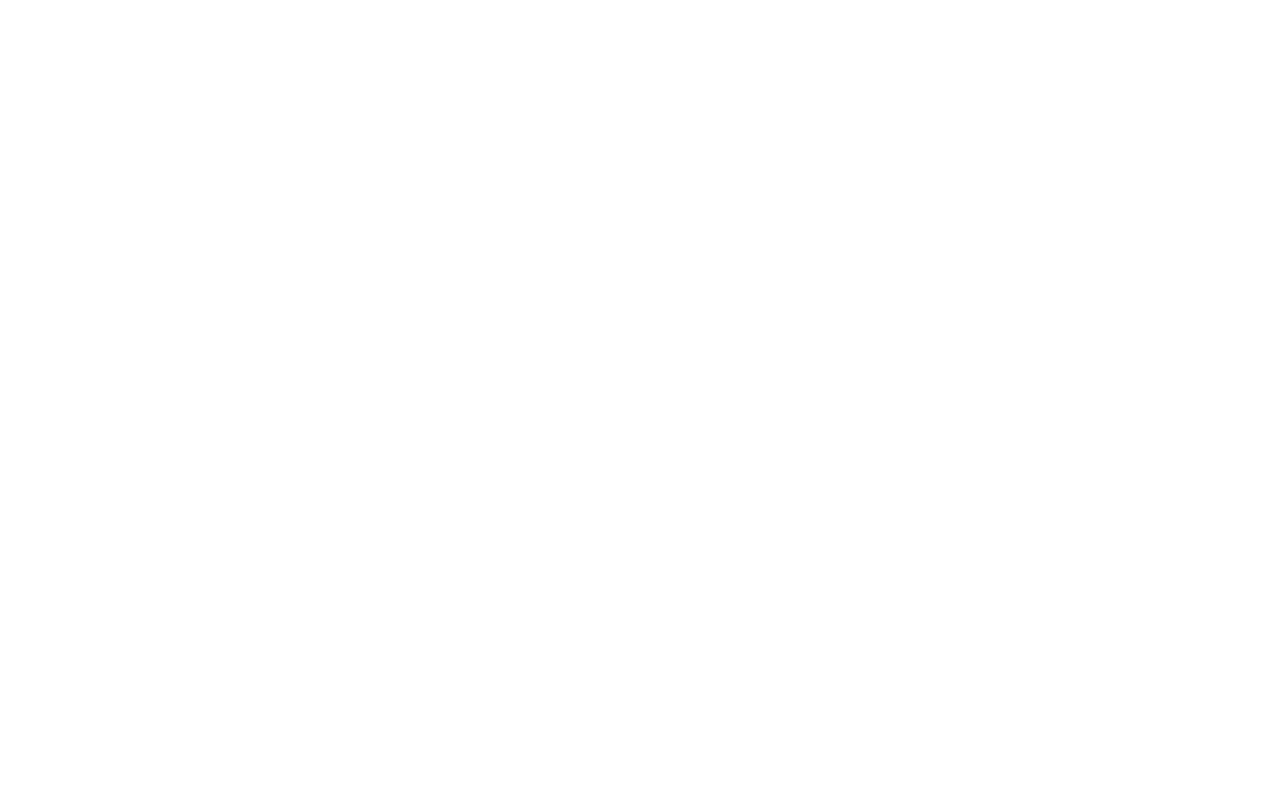
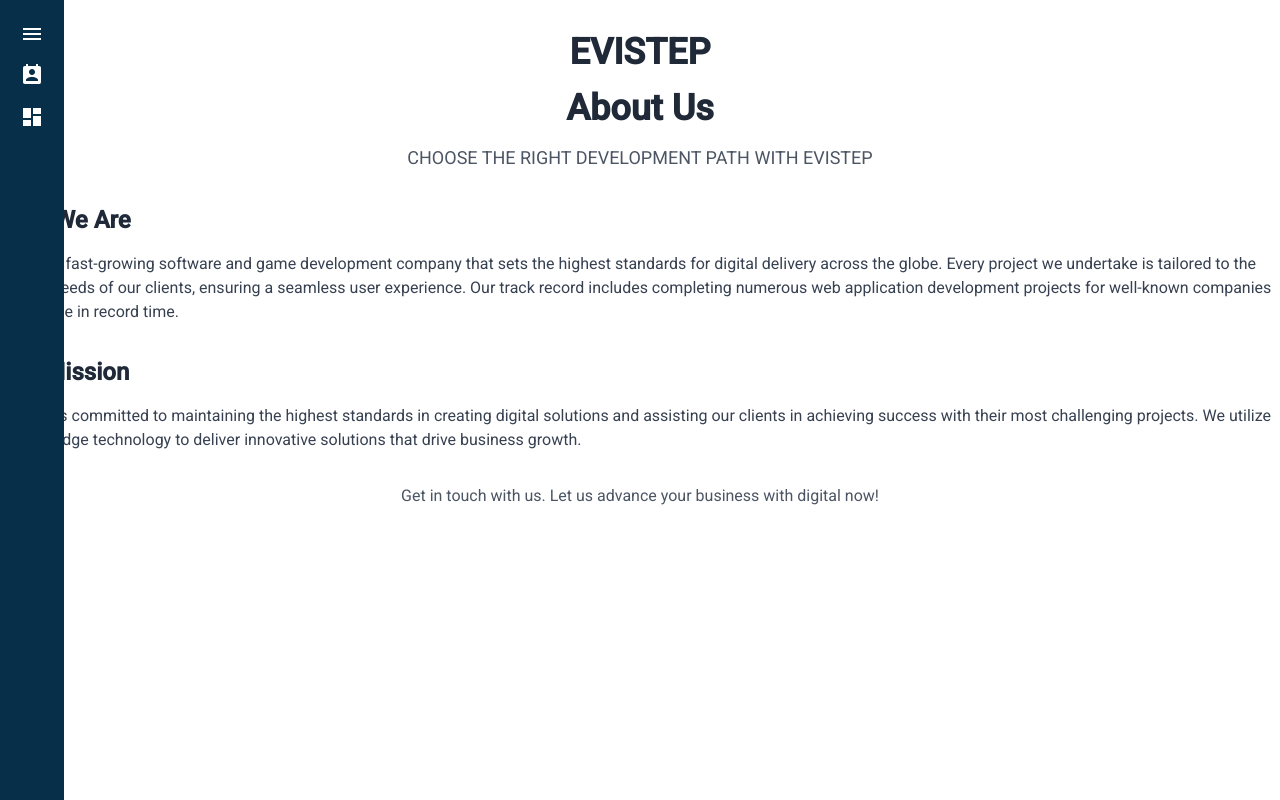
Before and after one commit to Karavarichyan/vueTest, a Vue app: page /dashboard/Intiresting in a window 1280 px wide. Before the commit this address had no page. Built offline with nearby package versions, Linux system fonts and the light colour scheme.

Commit message:
finsh task 0202

```diff
--- a/src/router/index.js
+++ b/src/router/index.js
@@ -54,6 +54,10 @@
             path: "InfoPostOnliU", // route: /
             component: () => import('@/views/dashboard/OnliUserInfoView.vue'),
           },
+          {
+            path: "Intiresting", // route: /
+            component: () => import('@/views/dashboard/intrestingInfo.vue'),
+          },
         // {
         //   path: "infot", // route: / OnliUserInfoView
         //   component: () => import('@/views/login/testInfoUser.vue'),
--- a/src/views/dashboard/AllUserInfoView.vue
+++ b/src/views/dashboard/AllUserInfoView.vue
@@ -2,21 +2,19 @@
     <div class="container mx-auto mt-8">
       <h1 class="text-4xl font-bold mb-8 text-center text-gray-800">Posts Information</h1>
       <ul class="grid grid-cols-1 md:grid-cols-2 lg:grid-cols-3 gap-8">
-        <!-- <li v-for="post in posts" :key="post.id" class="mb-8 p-6 bg-white border border-gray-300 rounded-md shadow-md hover:shadow-lg transition">
+        <li v-for="post in posts" :key="post.id" class="mb-8 p-6 bg-white border border-gray-300 rounded-md shadow-md hover:shadow-lg transition">
           <h2 class="text-xl font-semibold mb-4 text-gray-900">{{ post.title }}</h2>
           <p class="text-gray-700">{{ post.body }}</p>
-        </li> -->
+        </li>
       </ul>
     </div>
   </template>
-<!--
+
   <script setup>
   import { ref, onMounted } from 'vue';
   import axios from 'axios';
-
-  const posts = ref([]);
-
-  onMounted(async () => {
+    const posts = ref([]);
+    onMounted(async () => {
     try {
       const response = await axios.get('https://jsonplaceholder.typicode.com/posts');
       posts.value = response.data;
@@ -24,4 +22,4 @@
       console.error('Error fetching posts:', error);
     }
   });
-  </script> -->
+  </script>
--- a/src/views/dashboard/LayoutView.vue
+++ b/src/views/dashboard/LayoutView.vue
@@ -1,26 +1,21 @@
 <template>
     <div class="flex">
-    <!-- Sidebar -->
-    <div class="w-full flex max-w-16 min-h-screen bg-sky-950 p-4">
-      <div>
-        <img class="py-3" src="@/assets/menu1.png" alt="oop" />
-        <!-- <img class="py-3" src="@/assets/menu3.png" alt="oop" /> -->
+      <div class="w-full max-w-16 min-h-screen bg-sky-950 p-4 fixed">
+        <div class="flex flex-col items-center">
+          <router-link to="/dashboard/Intiresting">
+            <img class="py-3" src="@/assets/menu1.png" alt="Главная страница" />
+          </router-link>
           <router-link to="/dashboard/Info">
-            <img class="py-3" src="@/assets/menu3.png" alt="Home Page" />
+            <img class="py-3" src="@/assets/menu3.png" alt="Главная страница" />
           </router-link>
           <router-link to="/dashboard/InfoPost">
-            <img class="py-3" src="@/assets/menu2.png" alt="oop" />
+            <img class="py-3" src="@/assets/menu2.png" alt="Что-то еще" />
           </router-link>
-        <!-- <img class="py-3" src="@/assets/menu2.png" alt="oop" /> -->
-
         </div>
       </div>
 
-    <!-- Main Content -->
       <div class="flex-1 flex items-center justify-center min-w-96">
         <RouterView />
       </div>
     </div>
   </template>
-<script setup>
-</script>
--- a/src/views/dashboard/OnliUserInfoView.vue
+++ b/src/views/dashboard/OnliUserInfoView.vue
@@ -2,15 +2,15 @@
     <div class="container mx-auto mt-8">
       <h1 class="text-4xl font-bold mb-8 text-center text-gray-800">Users Posts Information</h1>
       <ul class="grid grid-cols-1 md:grid-cols-2 lg:grid-cols-3 gap-8">
-        <!-- <li v-for="post in userPosts" :key="post.id" class="mb-8 p-6 bg-white border border-gray-300 rounded-md shadow-md hover:shadow-lg transition">
+        <li v-for="post in userPosts" :key="post.id" class="mb-8 p-6 bg-white border border-gray-300 rounded-md shadow-md hover:shadow-lg transition">
           <h2 class="text-xl font-semibold mb-4 text-gray-900">{{ post.title }}</h2>
           <p class="text-gray-700">{{ post.body }}</p>
-        </li> -->
+        </li>
       </ul>
     </div>
   </template>
 
-  <!-- <script setup>
+   <script setup>
   import { ref, onMounted } from 'vue';
   import axios from 'axios';
 
@@ -18,10 +18,10 @@
 
   onMounted(async () => {
     try {
-      //  enter
+
       const user = JSON.parse(localStorage.getItem('userData'));
 
-      //  ID
+
       if (user && user.id) {
         const response = await axios.get(`https://jsonplaceholder.typicode.com/posts?userId=${user.id}`);
         userPosts.value = response.data;
@@ -32,4 +32,4 @@
       console.error('Error:', error);
     }
   });
-  </script> -->
+  </script>
--- a/src/views/dashboard/PostUserView.vue
+++ b/src/views/dashboard/PostUserView.vue
@@ -11,14 +11,16 @@
 <template>
     <div class="flex space-x-4">
         <router-link to="/dashboard/InfoPostAll">
-        <button class="bg-blue-500 hover:bg-blue-700 text-white font-bold py-2 px-4 rounded">
+          <button class="bg-transparent text-black font-bold py-2 px-4 border-b-2 border-transparent hover:border-gray-500 transition duration-300">
             All
           </button>
         </router-link>
         <router-link to="/dashboard/InfoPostOnliU">
-        <button class="bg-green-500 hover:bg-green-700 text-white font-bold py-2 px-4 rounded">
+          <button class="bg-transparent text-black font-bold py-2 px-4 border-b-2 border-transparent hover:border-gray-500 transition duration-300">
             Onli User Info
           </button>
         </router-link>
       </div>
+
+
   </template>
--- /dev/null
+++ b/src/views/dashboard/intrestingInfo.vue
@@ -0,0 +1,30 @@
+<template>
+    <div class="container mx-auto my-8">
+      <header class="text-center">
+        <h1 class="text-4xl font-bold text-gray-800 mb-4">EVISTEP</h1>
+        <h2 class="text-4xl font-bold text-gray-800 mb-4">About Us</h2>
+        <p class="text-lg text-gray-600">CHOOSE THE RIGHT DEVELOPMENT PATH WITH EVISTEP</p>
+      </header>
+
+      <section class="my-8">
+        <h2 class="text-2xl font-bold text-gray-800 mb-4">Who We Are</h2>
+        <p class="text-gray-700">
+          We are a fast-growing software and game development company that sets the highest standards for digital delivery across the globe.
+          Every project we undertake is tailored to the unique needs of our clients, ensuring a seamless user experience.
+          Our track record includes completing numerous web application development projects for well-known companies worldwide in record time.
+        </p>
+      </section>
+
+      <section class="my-8">
+        <h2 class="text-2xl font-bold text-gray-800 mb-4">Our Mission</h2>
+        <p class="text-gray-700">
+          Evistep is committed to maintaining the highest standards in creating digital solutions and assisting our clients in achieving success with their most challenging projects.
+          We utilize cutting-edge technology to deliver innovative solutions that drive business growth.
+        </p>
+      </section>
+
+      <footer class="text-center my-8">
+        <p class="text-gray-600">Get in touch with us. Let us advance your business with digital now!</p>
+      </footer>
+    </div>
+  </template>
--- a/src/views/login/InfoUserViuw.vue
+++ b/src/views/login/InfoUserViuw.vue
@@ -217,7 +217,7 @@
       @click="saveChanges"
       class="h-[40px] my-4 rounded-lg min-w-44 bg-blue-900 items-center text-white ml-[160px] font-roboto"
     >
-      SEVE
+      SAVE
     </button>
   </div>
 
```
Lines whose indentation alone changed are shown as unchanged.
